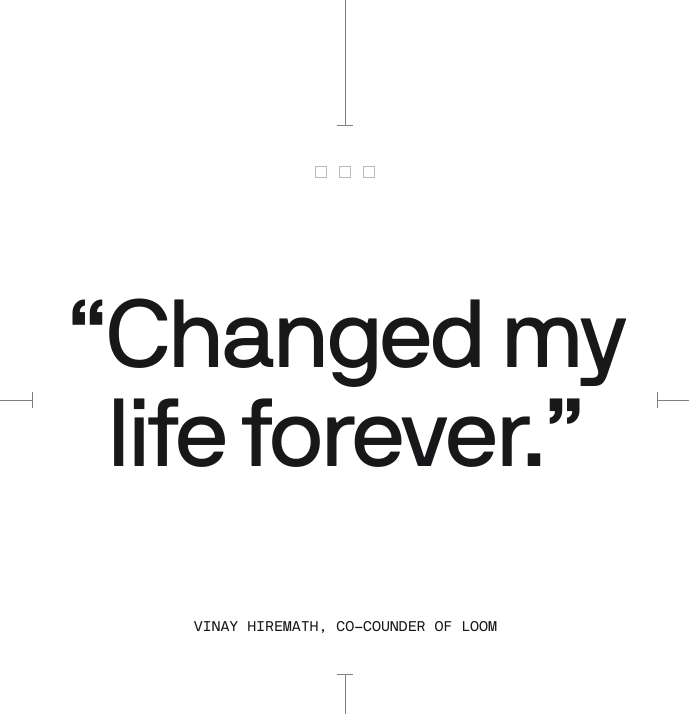
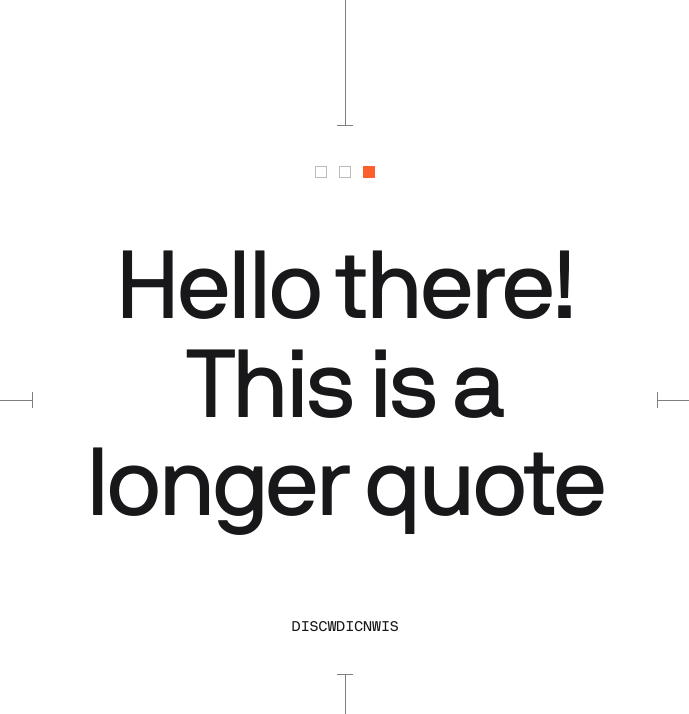
Before and after one commit to daybreak-studio/superpower, a Next.js app: page / in a window 1280 px wide. Shown: the top 714 px of the page, without its empty margins (295-984 px from the left). Built offline with nearby package versions, Linux system fonts and the light colour scheme.

Commit message:
testimonial selector animation

```diff
--- a/components/Sections/TestimonialsSection/TestimonialsSelector.tsx
+++ b/components/Sections/TestimonialsSection/TestimonialsSelector.tsx
@@ -1,11 +1,18 @@
 import React from "react";
 
-type Props = {};
+type Props = {
+  active?: boolean;
+};
 
-const TestimonialsSelector = (props: Props) => {
+const TestimonialsSelector = ({ active }: Props) => {
   return (
     <div>
-      <div className="border-solid border border-[#bbb] h-3 w-3" />
+      {active === true ? (
+        <div className="bg-[#FC5F2B] h-3 w-3" />
+      ) : (
+        <div className="border-solid border border-[#bbb] h-3 w-3" />
+      )}
+      {/* <div className="border-solid border border-[#bbb] h-3 w-3" /> */}
     </div>
   );
 };
--- a/components/Sections/TestimonialsSection/TestimonialsWrapper.tsx
+++ b/components/Sections/TestimonialsSection/TestimonialsWrapper.tsx
@@ -11,16 +11,20 @@ const quotes = [
   },
   {
     quote: "The best thing since sliced bread",
-    author: "Vinay hiremath, Co-counder of loom"
+    author: "Kiran Patel"
   },
   {
-    quote: "I can't believe it's not butter",
-    author: "Vinay hiremath, Co-counder of loom"
+    quote: "Hello there! This is a longer quote",
+    author: "discwdicnwis"
   }
 ]
 
 const TestimonialsWrapper = (props: Props) => {
   const [quoteIndex, setQuoteIndex] = useState(0);
+
+  setTimeout(() => {
+    setQuoteIndex((quoteIndex + 1) % quotes.length);
+  }, 2000);
 
   return (
     <div>
@@ -35,12 +39,12 @@ const TestimonialsWrapper = (props: Props) => {
           </div>
           <div className="flex flex-col justify-between flex-wrap items-center text-center p-4 min-h-[250px] lg:min-h-[500px] min-w-96 lg:min-w-[624px]">
             <div className="flex gap-3">
-              <TestimonialsSelector />
-              <TestimonialsSelector />
-              <TestimonialsSelector />
+              {quotes.map((quote, index) => (
+                index === quoteIndex ? <TestimonialsSelector key={index} active={true} /> : <TestimonialsSelector key={index} />
+              ))}
             </div>
-            <p className="font-sans-4xl mx-4 mb-6 max-w-[20ch] text-center">“Changed my life forever.”</p>
-            <p className="font-mono-sm text-center">Vinay hiremath, Co-counder of loom</p>
+            <p className="font-sans-4xl mx-4 mb-6 max-w-[20ch] text-center">{quotes[quoteIndex].quote}</p>
+            <p className="font-mono-sm text-center">{quotes[quoteIndex].author}</p>
           </div>
           <div className="flex flex-row w-full">
             <LineElement length={"auto"} color={"rgba(0,0,0,.5)"} horizontal head={16} />
```
